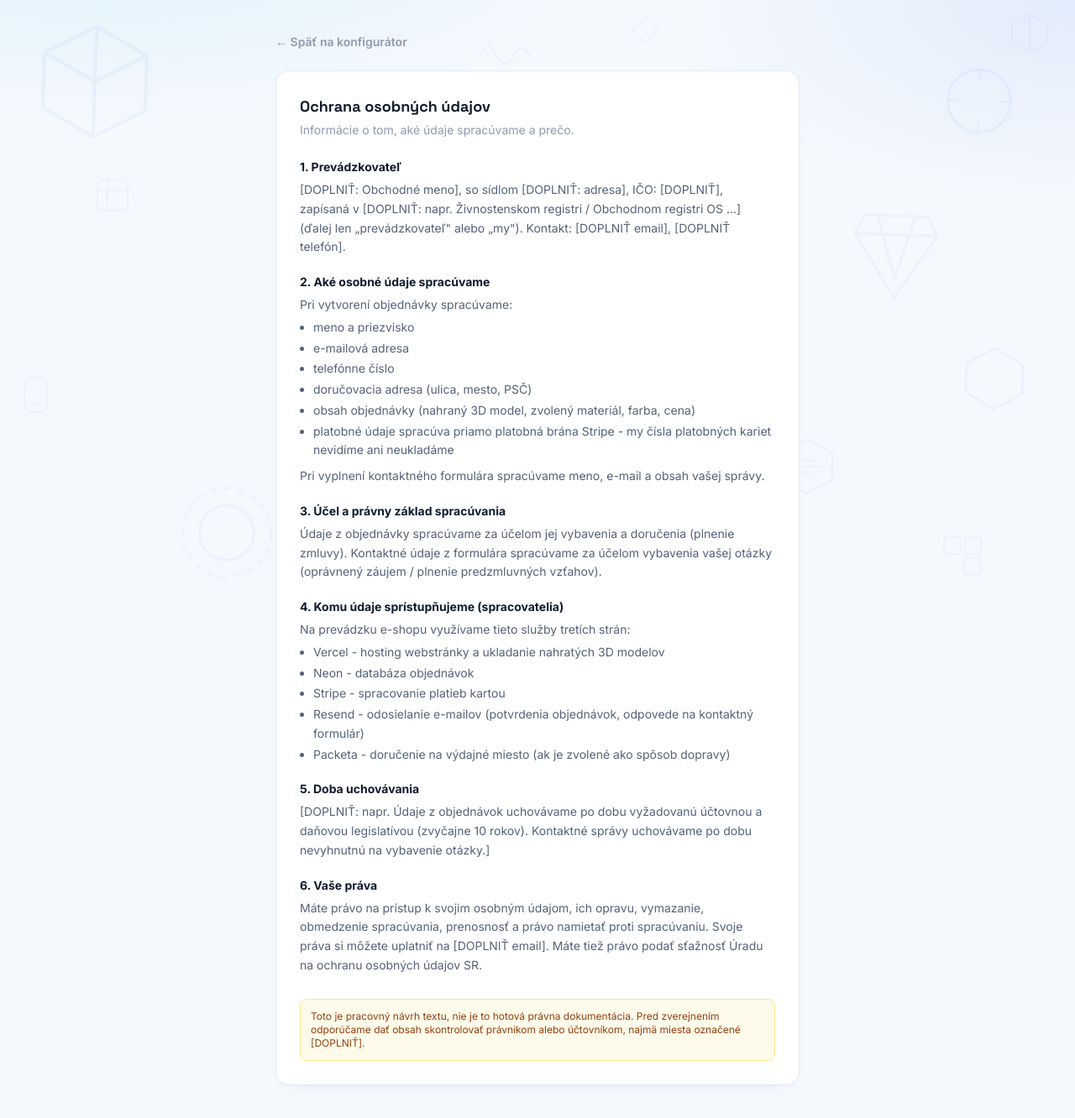
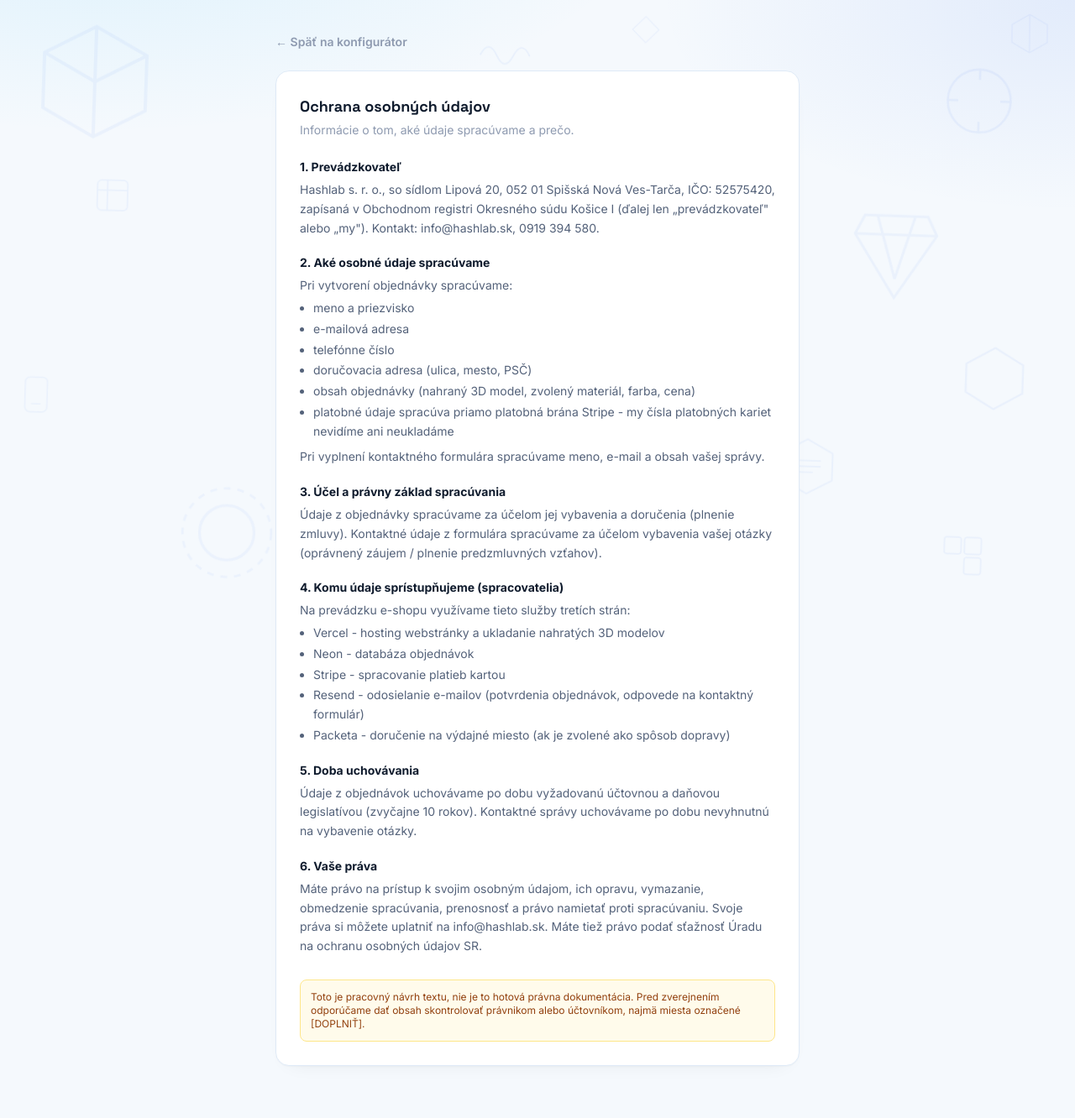
Before and after one commit to miri1711-oss/hashlab-configurator, a Next.js app: page /ochrana-udajov in a window 1280 px wide. Shown: the whole page at 84% size. After the commit the page ends 1310 px from the top, so only its background shows below. Built offline with nearby package versions, Linux system fonts and the light colour scheme.

Commit message:
Doplnenie firemnych udajov do ochrany osobnych udajov

```diff
--- a/app/ochrana-udajov/page.tsx
+++ b/app/ochrana-udajov/page.tsx
@@ -26,9 +26,9 @@ export default function PrivacyPolicyPage() {
             <section>
               <h2 className="mb-1.5 text-sm font-bold text-[var(--text-1)]">1. Prevádzkovateľ</h2>
               <p>
-                [DOPLNIŤ: Obchodné meno], so sídlom [DOPLNIŤ: adresa], IČO: [DOPLNIŤ], zapísaná v
-                [DOPLNIŤ: napr. Živnostenskom registri / Obchodnom registri OS ...] (ďalej len
-                „prevádzkovateľ" alebo „my"). Kontakt: [DOPLNIŤ email], [DOPLNIŤ telefón].
+                Hashlab s. r. o., so sídlom Lipová 20, 052 01 Spišská Nová Ves-Tarča, IČO: 52575420, zapísaná v
+                Obchodnom registri Okresného súdu Košice I (ďalej len
+                „prevádzkovateľ" alebo „my"). Kontakt: info@hashlab.sk, 0919 394 580.
               </p>
             </section>
 
@@ -80,9 +80,7 @@ export default function PrivacyPolicyPage() {
                 5. Doba uchovávania
               </h2>
               <p>
-                [DOPLNIŤ: napr. Údaje z objednávok uchovávame po dobu vyžadovanú účtovnou a
-                daňovou legislatívou (zvyčajne 10 rokov). Kontaktné správy uchovávame po dobu
-                nevyhnutnú na vybavenie otázky.]
+                Údaje z objednávok uchovávame po dobu vyžadovanú účtovnou a daňovou legislatívou (zvyčajne 10 rokov). Kontaktné správy uchovávame po dobu nevyhnutnú na vybavenie otázky.
               </p>
             </section>
 
@@ -91,7 +89,7 @@ export default function PrivacyPolicyPage() {
               <p>
                 Máte právo na prístup k svojim osobným údajom, ich opravu, vymazanie, obmedzenie
                 spracúvania, prenosnosť a právo namietať proti spracúvaniu. Svoje práva si môžete
-                uplatniť na [DOPLNIŤ email]. Máte tiež právo podať sťažnosť Úradu na ochranu
+                uplatniť na info@hashlab.sk. Máte tiež právo podať sťažnosť Úradu na ochranu
                 osobných údajov SR.
               </p>
             </section>
```
